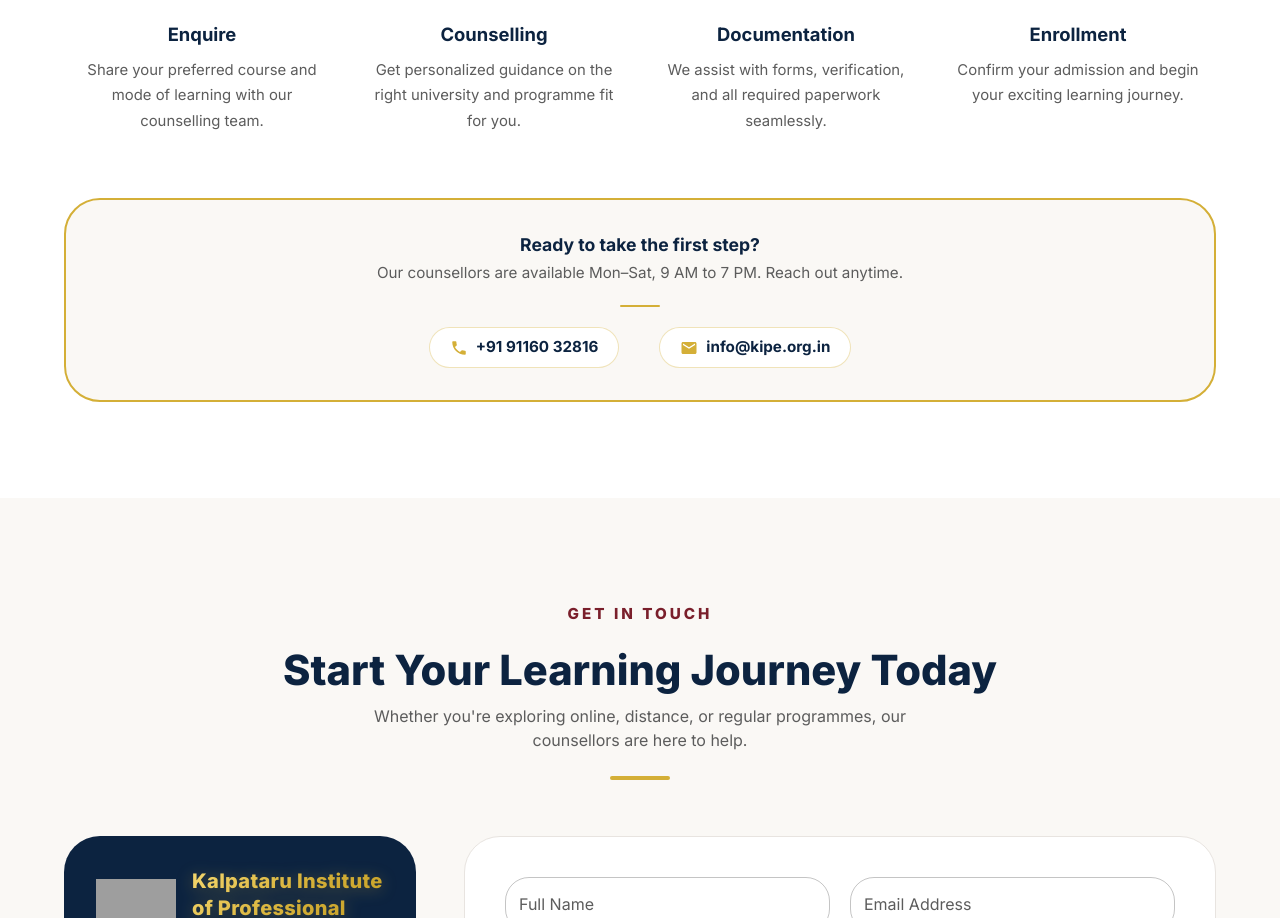
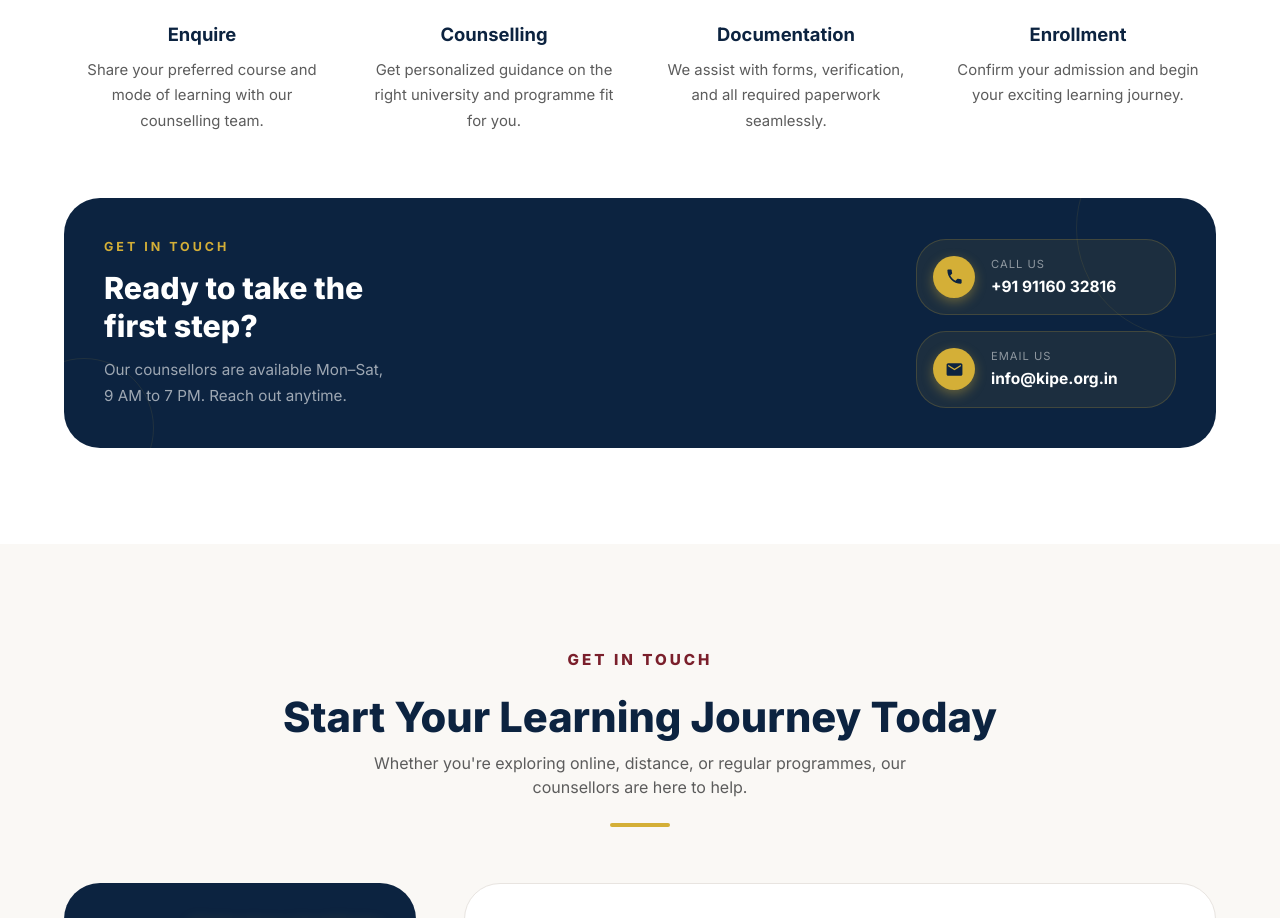
Before and after one commit to sriarpit/KIPE, a React (Vite) app: page / in a window 1280 px wide. Shown: the part 5009-5927 px from the top of the page. Built offline with nearby package versions, Linux system fonts and the light colour scheme; grey boxes are pictures that could not be loaded.

Commit message:
Redesign How It Works bottom banner with dark navy split layout

```diff
--- a/src/components/HowItWorks.jsx
+++ b/src/components/HowItWorks.jsx
@@ -226,80 +226,98 @@ export default function HowItWorks() {
           <Box
             sx={{
               mt: 8,
-              p: { xs: 3, md: 4 },
-              bgcolor: '#FAF8F5',
-              border: '2px solid #D4AF37',
+              p: { xs: 4, md: 5 },
+              bgcolor: '#0C2340',
               borderRadius: 3,
-              textAlign: 'center',
+              position: 'relative',
+              overflow: 'hidden',
+              display: 'flex',
+              flexDirection: { xs: 'column', md: 'row' },
+              alignItems: { xs: 'flex-start', md: 'center' },
+              justifyContent: 'space-between',
+              gap: { xs: 4, md: 5 },
             }}
           >
-            <Typography sx={{ color: '#0C2340', fontWeight: 700, fontSize: '1.1rem', mb: 0.5 }}>
-              Ready to take the first step?
+            {/* Decorative circles */}
+            {[{ size: 220, top: -80, right: -80 }, { size: 140, bottom: -50, left: -50 }].map((d, i) => (
+              <Box key={i} sx={{
+                position: 'absolute',
+                width: d.size, height: d.size,
+                borderRadius: '50%',
+                border: '1px solid rgba(212,175,55,0.1)',
+                top: d.top, right: d.right, bottom: d.bottom, left: d.left,
+                pointerEvents: 'none',
+              }} />
+            ))}
+
+            {/* Left: text */}
+            <Box sx={{ flex: 1, position: 'relative', zIndex: 1 }}>
+              <Typography sx={{
+                color: '#D4AF37', fontWeight: 700, fontSize: '0.78rem',
+                letterSpacing: 3, textTransform: 'uppercase', mb: 1.5,
+              }}>
+                Get In Touch
               </Typography>
-            <Typography sx={{ color: '#5C5C5C', fontSize: '0.95rem', mb: 2.5 }}>
-              Our counsellors are available Mon–Sat, 9 AM to 7 PM. Reach out anytime.
+              <Typography sx={{
+                color: '#FFFFFF', fontWeight: 800,
+                fontSize: { xs: '1.5rem', md: '1.9rem' },
+                lineHeight: 1.25, mb: 1.5,
+              }}>
+                Ready to take the<br />first step?
               </Typography>
+              <Typography sx={{ color: 'rgba(255,255,255,0.6)', fontSize: '0.95rem', lineHeight: 1.7 }}>
+                Our counsellors are available Mon–Sat,<br />9 AM to 7 PM. Reach out anytime.
+              </Typography>
+            </Box>
 
-            {/* Divider */}
-            <Box sx={{ width: 40, height: 2, bgcolor: '#D4AF37', borderRadius: 1, mx: 'auto', mb: 2.5 }} />
-
-            {/* Contact details */}
+            {/* Right: contact cards */}
+            <Box sx={{
+              display: 'flex', flexDirection: 'column', gap: 2,
+              minWidth: { md: 260 }, position: 'relative', zIndex: 1,
+              width: { xs: '100%', md: 'auto' },
+            }}>
+              {[
+                { href: 'tel:+919116032816', icon: <PhoneIcon sx={{ fontSize: 19, color: '#0C2340' }} />, label: 'Call Us', value: '+91 91160 32816' },
+                { href: 'mailto:info@kipe.org.in', icon: <EmailIcon sx={{ fontSize: 19, color: '#0C2340' }} />, label: 'Email Us', value: 'info@kipe.org.in' },
+              ].map(({ href, icon, label, value }) => (
                 <Box
+                  key={label}
+                  component="a"
+                  href={href}
                   sx={{
-                display: 'flex',
-                justifyContent: 'center',
-                alignItems: 'center',
-                gap: { xs: 2, md: 5 },
-                flexWrap: 'wrap',
-              }}
-            >
-              <Box
-                component="a"
-                href="tel:+919116032816"
-                sx={{
-                  display: 'flex', alignItems: 'center', gap: 1,
+                    display: 'flex', alignItems: 'center', gap: 2,
                     textDecoration: 'none',
-                  px: 2.5, py: 1,
-                  borderRadius: 2,
-                  border: '1px solid rgba(212,175,55,0.35)',
-                  bgcolor: '#FFFFFF',
-                  transition: 'all 0.2s ease',
+                    p: 2,
+                    borderRadius: 2.5,
+                    bgcolor: 'rgba(212,175,55,0.08)',
+                    border: '1px solid rgba(212,175,55,0.2)',
+                    transition: 'all 0.25s ease',
                     '&:hover': {
+                      bgcolor: 'rgba(212,175,55,0.16)',
                       borderColor: '#D4AF37',
-                    boxShadow: '0 4px 16px rgba(212,175,55,0.2)',
-                    transform: 'translateY(-2px)',
+                      transform: 'translateX(5px)',
+                      boxShadow: '0 6px 20px rgba(212,175,55,0.15)',
                     },
                   }}
                 >
-                <PhoneIcon sx={{ color: '#D4AF37', fontSize: 18 }} />
-                <Typography sx={{ color: '#0C2340', fontWeight: 700, fontSize: '0.95rem' }}>
-                  +91 91160 32816
+                  <Box sx={{
+                    width: 42, height: 42, borderRadius: '50%',
+                    bgcolor: '#D4AF37', display: 'flex',
+                    alignItems: 'center', justifyContent: 'center', flexShrink: 0,
+                    boxShadow: '0 4px 12px rgba(212,175,55,0.4)',
+                  }}>
+                    {icon}
+                  </Box>
+                  <Box>
+                    <Typography sx={{ color: 'rgba(255,255,255,0.5)', fontSize: '0.7rem', mb: 0.3, textTransform: 'uppercase', letterSpacing: 1 }}>
+                      {label}
+                    </Typography>
+                    <Typography sx={{ color: '#FFFFFF', fontWeight: 700, fontSize: '0.97rem' }}>
+                      {value}
                     </Typography>
                   </Box>
-
-              <Box
-                component="a"
-                href="mailto:info@kipe.org.in"
-                sx={{
-                  display: 'flex', alignItems: 'center', gap: 1,
-                  textDecoration: 'none',
-                  px: 2.5, py: 1,
-                  borderRadius: 2,
-                  border: '1px solid rgba(212,175,55,0.35)',
-                  bgcolor: '#FFFFFF',
-                  transition: 'all 0.2s ease',
-                  '&:hover': {
-                    borderColor: '#D4AF37',
-                    boxShadow: '0 4px 16px rgba(212,175,55,0.2)',
-                    transform: 'translateY(-2px)',
-                  },
-                }}
-              >
-                <EmailIcon sx={{ color: '#D4AF37', fontSize: 18 }} />
-                <Typography sx={{ color: '#0C2340', fontWeight: 700, fontSize: '0.95rem' }}>
-                  info@kipe.org.in
-                </Typography>
                 </Box>
+              ))}
             </Box>
           </Box>
         </motion.div>
```
Lines whose indentation alone changed are shown as unchanged.
